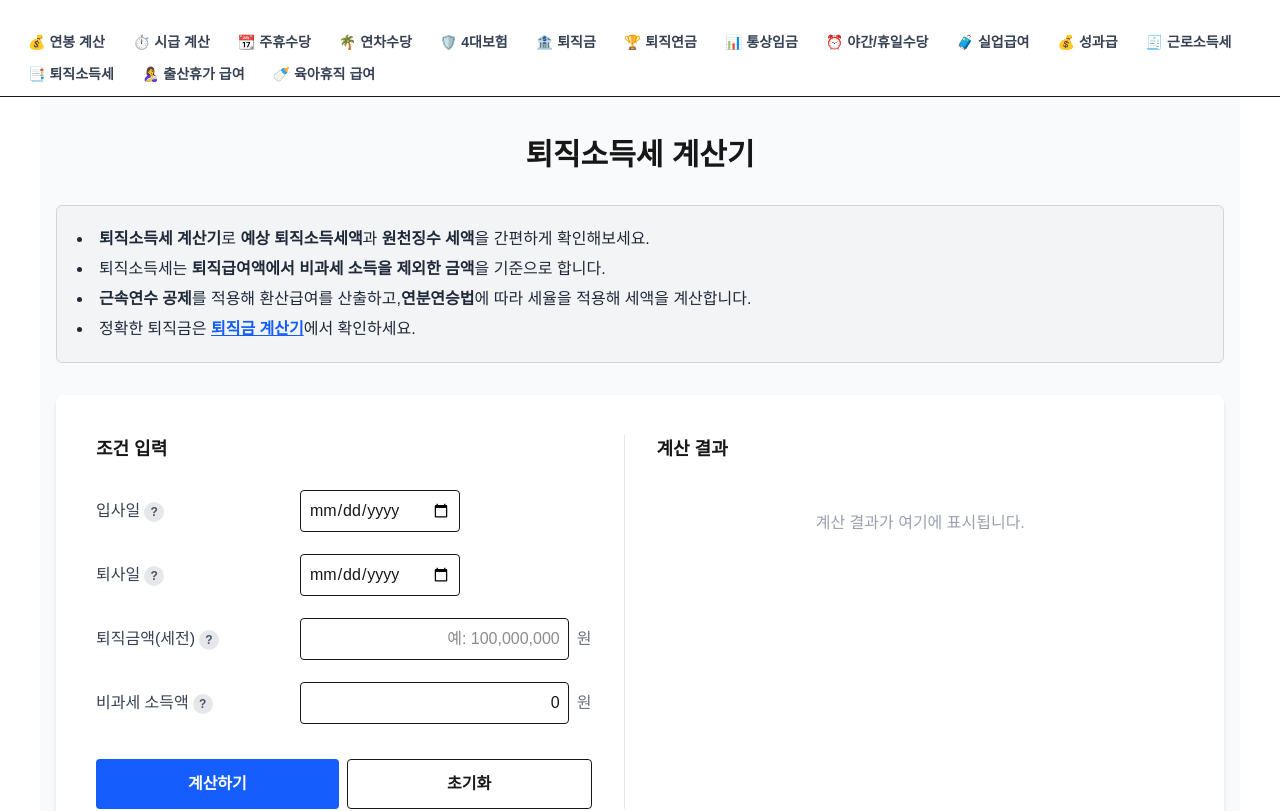
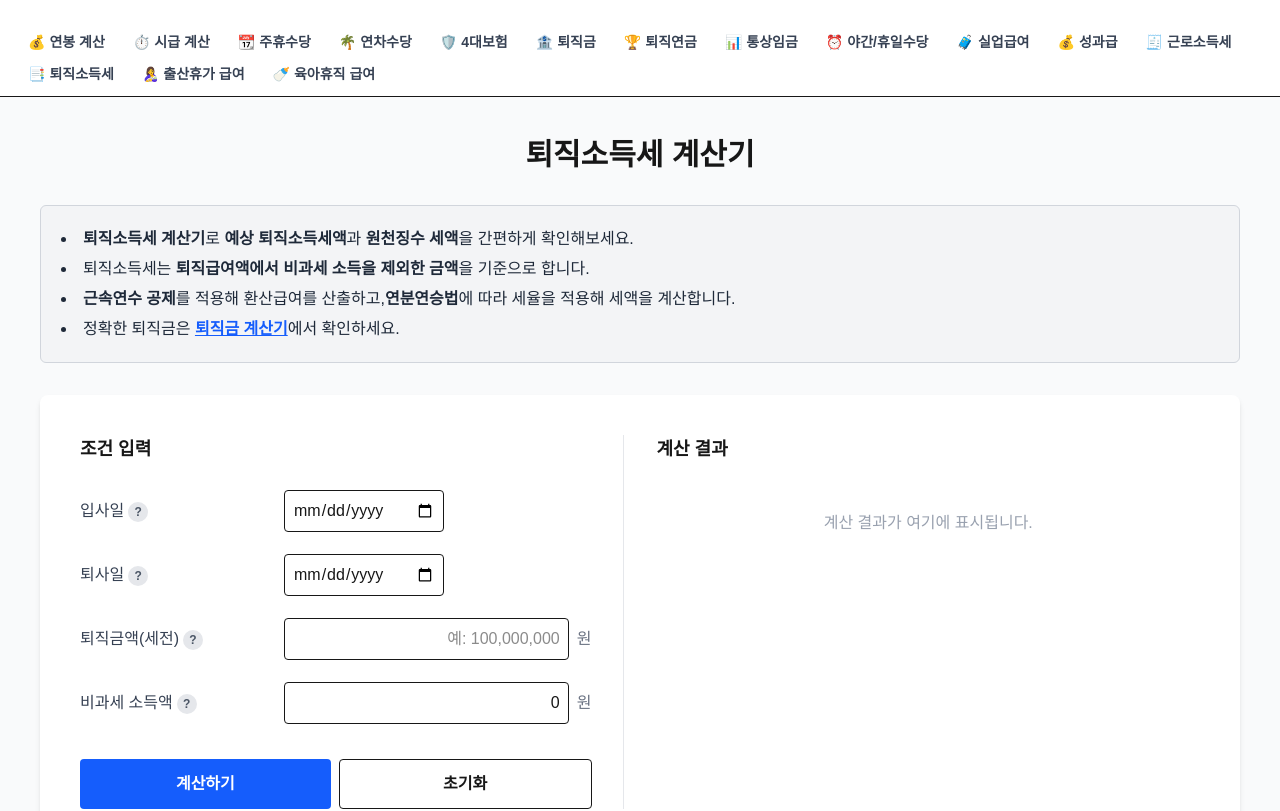
Before and after one commit to Jeonghaemo/workercalculator, a Next.js app: page /retirement-tax in a window 1280 px wide. Shown: the top 811 px of the page. Built offline with nearby package versions, Linux system fonts and the light colour scheme.

Commit message:
광고수정

```diff
--- a/src/app/retirement-tax/retirement-tax.jsx
+++ b/src/app/retirement-tax/retirement-tax.jsx
@@ -365,7 +365,7 @@ export default function RetirementTaxCalculator() {
   };
 
   return (
-    <main className="min-h-screen bg-gray-50 py-10 px-4 max-w-[1200px] mx-auto">
+    <main className="min-h-screen bg-gray-50 py-10 px-4">
       <h1 className="text-3xl font-bold text-center mb-8">퇴직소득세 계산기</h1>
       <IntroBox />
       <div className="my-6 max-w-3xl mx-auto px-4">
@@ -382,7 +382,7 @@ export default function RetirementTaxCalculator() {
         {`(adsbygoogle = window.adsbygoogle || []).push({});`}
       </Script>
     </div>
-      <div className="bg-white rounded-lg shadow-md p-6 sm:p-10 flex flex-col lg:flex-row gap-8">
+      <div className="max-w-[1200px] mx-auto bg-white rounded-lg shadow-md p-6 sm:p-10 flex flex-col lg:flex-row gap-8">
         {/* 좌측 입력 */}
         <section className="w-full lg:w-1/2 border-r border-gray-200 pr-0 lg:pr-8">
           <h3 className="font-semibold text-lg mb-6">조건 입력</h3>
```
